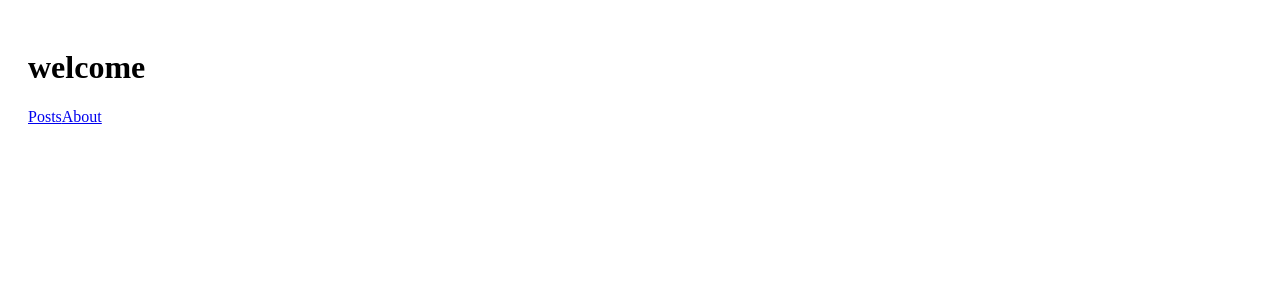
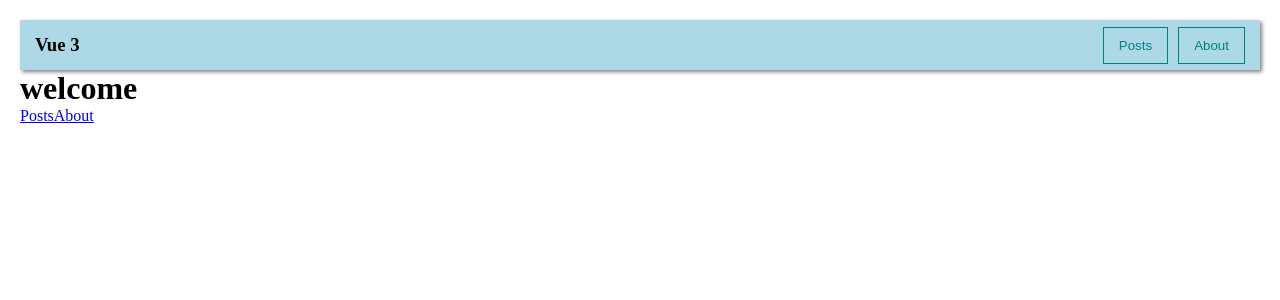
Before and after one commit to Skave-a/Vue, a Vue app: page / in a window 1280 px wide. Shown: the top 300 px of the page. Built offline with nearby package versions, Linux system fonts and the light colour scheme.

Commit message:
feat: add navbar

```diff
--- a/src/App.vue
+++ b/src/App.vue
@@ -1,18 +1,20 @@
 <template>
   <div class="app">
+    <vue-navbar />
     <router-view> </router-view>
   </div>
 </template>
 
 <script lang="ts">
-// import router from "./router/router";
-
+import vueNavbar from "./components/vueNavbar.vue";
 export default {
-  // components: { router }
+  components: {
+    "vue-navbar": vueNavbar,
+  },
 };
 </script>
 
-<style scoped>
+<style>
 * {
   margin: 0;
   padding: 0;
--- /dev/null
+++ b/src/components/vueNavbar.vue
@@ -0,0 +1,31 @@
+<template>
+  <div class="navbar">
+    <h3>Vue 3</h3>
+    <div class="navbar__btns">
+      <vue-button @click="$router.push('/posts')">Posts</vue-button>
+      <vue-button @click="$router.push('/about')">About</vue-button>
+    </div>
+  </div>
+</template>
+
+<script lang="ts">
+import { defineComponent } from "vue";
+
+export default defineComponent({});
+</script>
+
+<style scoped>
+.navbar {
+  height: 50px;
+  background: lightblue;
+  box-shadow: 2px 2px 4px gray;
+  display: flex;
+  align-items: center;
+  padding: 0 15px;
+}
+.navbar__btns {
+  margin-left: auto;
+  display: flex;
+  gap: 10px;
+}
+</style>
```
